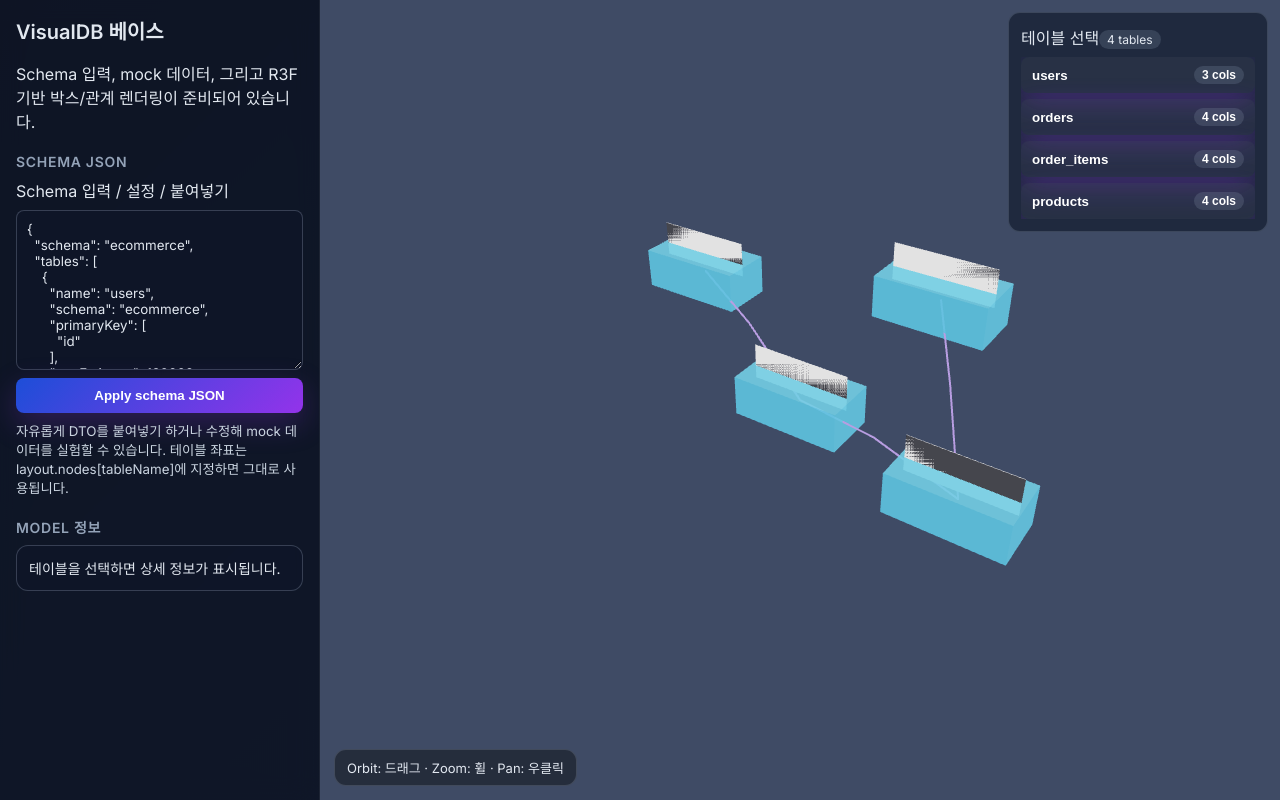
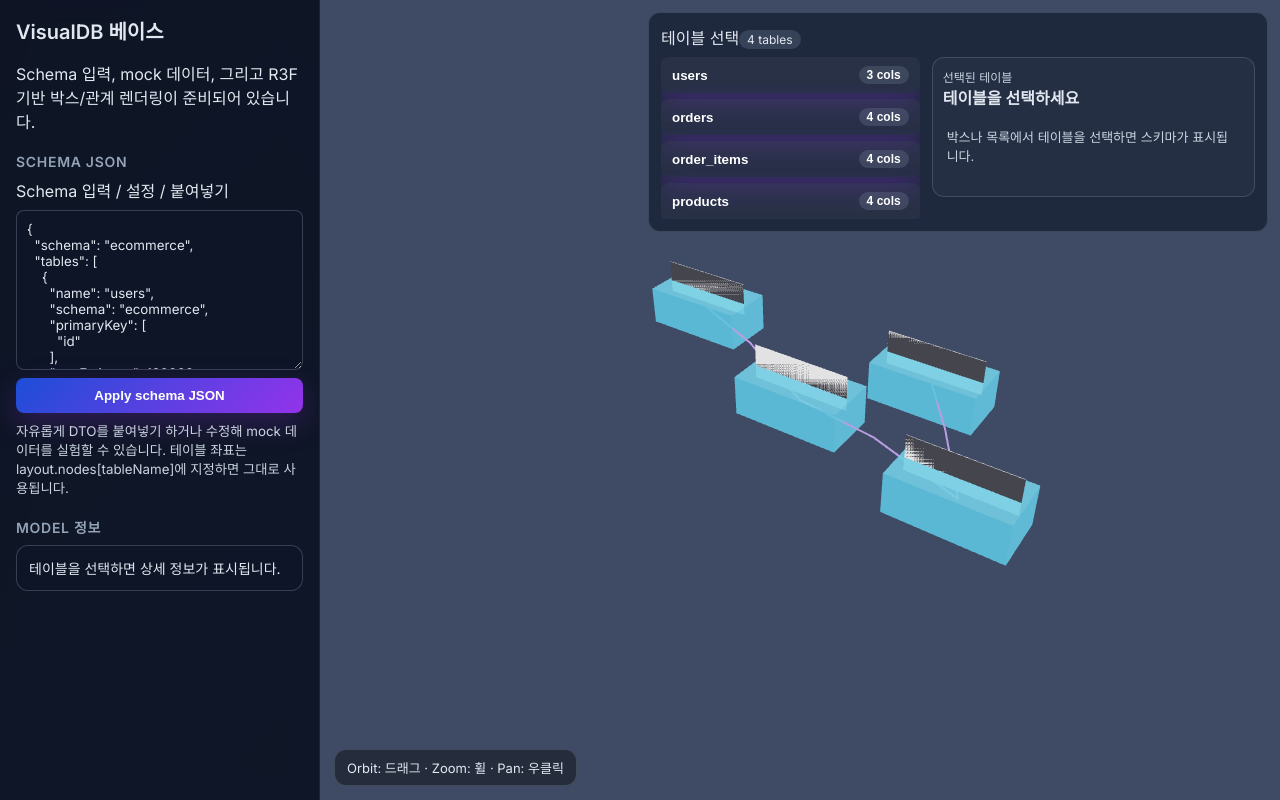
Before and after one commit to sqhtjs0104/visualdb, a React (Vite) app: page / in a window 1280 px wide. Built offline with nearby package versions, Linux system fonts and the light colour scheme.

Commit message:
Add schema preview panel and pointer cues

```diff
--- a/src/App.tsx
+++ b/src/App.tsx
@@ -13,6 +13,8 @@ export default function App() {
   const [graph, setGraph] = React.useState<SchemaGraph>(mockGraph);
   const [inputValue, setInputValue] = React.useState<string>(serializeGraph(mockGraph));
   const [activeTable, setActiveTable] = React.useState<string | undefined>();
+
+  const selectedTable = React.useMemo(() => graph.tables.find((t) => t.name === activeTable), [activeTable, graph.tables]);
 
   const handleGraphChange = (next: SchemaGraph) => {
     setGraph(next);
@@ -37,6 +39,7 @@ export default function App() {
             <span>테이블 선택</span>
             <span className="badge">{graph.tables.length} tables</span>
           </div>
+          <div className="overlay-content">
             <div className="table-list">
               {graph.tables.map((table) => (
                 <button
@@ -50,6 +53,42 @@ export default function App() {
                 </button>
               ))}
             </div>
+            <div className="schema-panel">
+              <div className="schema-panel__header">
+                <div>
+                  <div className="label">선택된 테이블</div>
+                  <div className="schema-panel__title">{selectedTable ? selectedTable.name : '테이블을 선택하세요'}</div>
+                </div>
+                {selectedTable && <span className="badge">{selectedTable.columns.length} cols</span>}
+              </div>
+              {selectedTable ? (
+                <div className="schema-panel__table">
+                  <div className="schema-table__header">
+                    <span>컬럼</span>
+                    <span>타입</span>
+                    <span>Nullable</span>
+                    <span>PK</span>
+                    <span>Unique</span>
+                    <span>Indexed</span>
+                  </div>
+                  <div className="schema-table__body">
+                    {selectedTable.columns.map((column) => (
+                      <div key={column.name} className="schema-table__row">
+                        <span>{column.name}</span>
+                        <span>{column.type}</span>
+                        <span>{column.nullable ? 'YES' : 'NO'}</span>
+                        <span>{column.isPrimary ? '●' : '–'}</span>
+                        <span>{column.isUnique ? '●' : '–'}</span>
+                        <span>{column.isIndexed ? '●' : '–'}</span>
+                      </div>
+                    ))}
+                  </div>
+                </div>
+              ) : (
+                <div className="schema-panel__empty">박스나 목록에서 테이블을 선택하면 스키마가 표시됩니다.</div>
+              )}
+            </div>
+          </div>
         </div>
         <div className="scene-footer">Orbit: 드래그 · Zoom: 휠 · Pan: 우클릭</div>
       </main>
--- a/src/components/Scene3D.tsx
+++ b/src/components/Scene3D.tsx
@@ -1,4 +1,4 @@
-import React, { useMemo } from 'react';
+import React, { useCallback, useEffect, useMemo } from 'react';
 import { Canvas } from '@react-three/fiber';
 import { Line, OrbitControls, PerspectiveCamera } from '@react-three/drei';
 import { SchemaGraph, Table } from '../types';
@@ -23,19 +23,34 @@ function computeFallbackPositions(tables: Table[]): Record<string, [number, numb
 function useTableInstances(graph: SchemaGraph): TableInstance[] {
   return useMemo(() => {
     const fallback = computeFallbackPositions(graph.tables);
+    const planeHeight = 0;
     return graph.tables.map((table) => {
       const layout = graph.layout?.nodes?.[table.name];
       const position: [number, number, number] = layout
-        ? [layout.x, layout.y, layout.z]
-        : fallback[table.name] ?? [0, 0, 0];
+        ? [layout.x, planeHeight, layout.z]
+        : fallback[table.name] ?? [0, planeHeight, 0];
       return { table, position };
     });
   }, [graph]);
 }
 
 function TableBox({ table, position, isActive, onSelect }: TableInstance & { isActive: boolean; onSelect: () => void }) {
+  const handlePointerOver = useCallback(() => {
+    document.body.style.cursor = 'pointer';
+  }, []);
+
+  const handlePointerOut = useCallback(() => {
+    document.body.style.cursor = 'auto';
+  }, []);
+
+  useEffect(() => {
+    return () => {
+      document.body.style.cursor = 'auto';
+    };
+  }, []);
+
   return (
-    <group position={position} onClick={onSelect}>
+    <group position={position} onClick={onSelect} onPointerOver={handlePointerOver} onPointerOut={handlePointerOut}>
       <mesh castShadow receiveShadow>
         <boxGeometry args={[2.4, 0.9, 1.2]} />
         <meshStandardMaterial color={isActive ? '#60a5fa' : '#22d3ee'} emissive={isActive ? '#3b82f6' : '#0ea5e9'} opacity={0.9} transparent />
--- a/src/styles.css
+++ b/src/styles.css
@@ -122,15 +122,22 @@ button:active {
   border: 1px solid rgba(148, 163, 184, 0.25);
   border-radius: 12px;
   padding: 12px;
-  width: 260px;
+  width: 620px;
   color: #e2e8f0;
+}
+
+.overlay-content {
+  display: grid;
+  grid-template-columns: 1fr 1.25fr;
+  gap: 12px;
+  align-items: start;
 }
 
 .table-list {
   display: flex;
   flex-direction: column;
   gap: 6px;
-  max-height: 220px;
+  max-height: 320px;
   overflow-y: auto;
 }
 
@@ -162,6 +169,74 @@ button:active {
   font-size: 12px;
 }
 
+.schema-panel {
+  background: rgba(255, 255, 255, 0.03);
+  border: 1px solid rgba(148, 163, 184, 0.25);
+  border-radius: 12px;
+  padding: 10px;
+  min-height: 140px;
+}
+
+.schema-panel__header {
+  display: flex;
+  justify-content: space-between;
+  align-items: center;
+  margin-bottom: 8px;
+}
+
+.schema-panel__title {
+  font-size: 16px;
+  font-weight: 700;
+}
+
+.label {
+  font-size: 12px;
+  color: #cbd5e1;
+}
+
+.schema-panel__table {
+  display: flex;
+  flex-direction: column;
+  gap: 4px;
+}
+
+.schema-table__header,
+.schema-table__row {
+  display: grid;
+  grid-template-columns: 1.4fr 1.3fr repeat(4, 0.7fr);
+  gap: 6px;
+  align-items: center;
+  font-size: 12px;
+}
+
+.schema-table__header {
+  color: #94a3b8;
+  font-weight: 600;
+  padding-bottom: 4px;
+  border-bottom: 1px solid rgba(148, 163, 184, 0.2);
+}
+
+.schema-table__body {
+  display: flex;
+  flex-direction: column;
+  gap: 2px;
+  max-height: 200px;
+  overflow-y: auto;
+}
+
+.schema-table__row {
+  background: rgba(255, 255, 255, 0.02);
+  border: 1px solid rgba(148, 163, 184, 0.15);
+  border-radius: 8px;
+  padding: 6px 8px;
+}
+
+.schema-panel__empty {
+  color: #cbd5e1;
+  font-size: 13px;
+  padding: 10px 4px;
+}
+
 small {
   color: #cbd5e1;
 }
```
Lines whose indentation alone changed are shown as unchanged.
